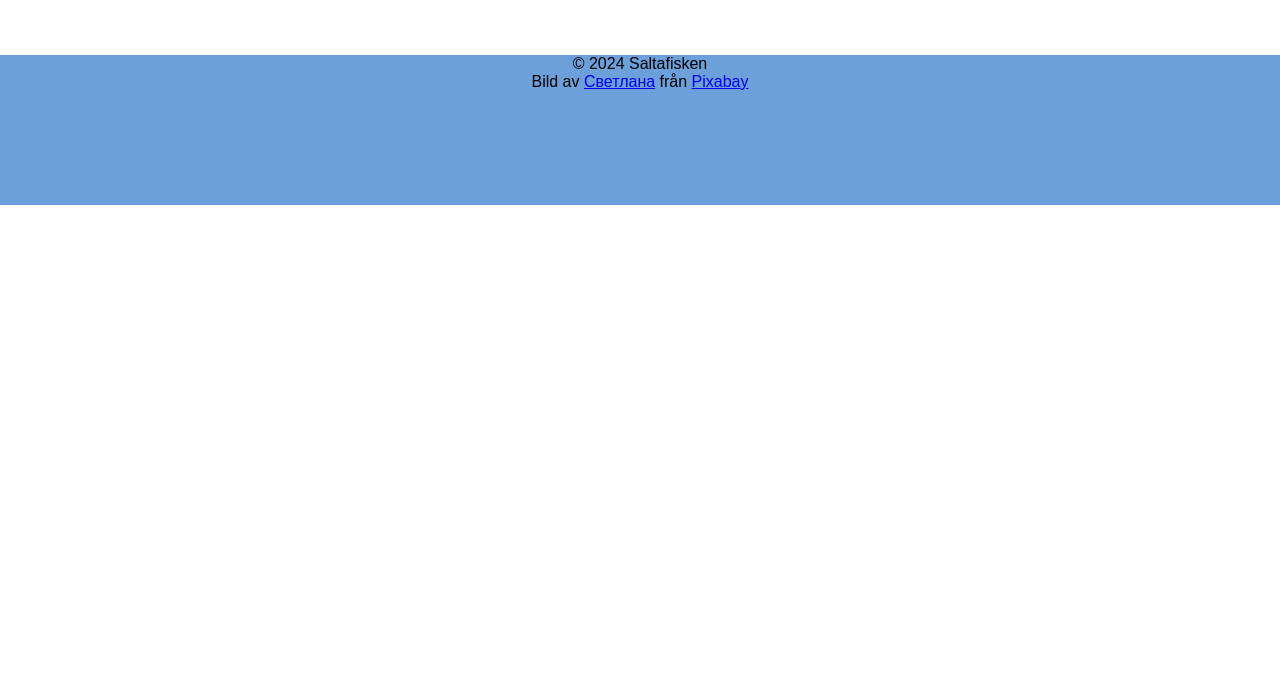
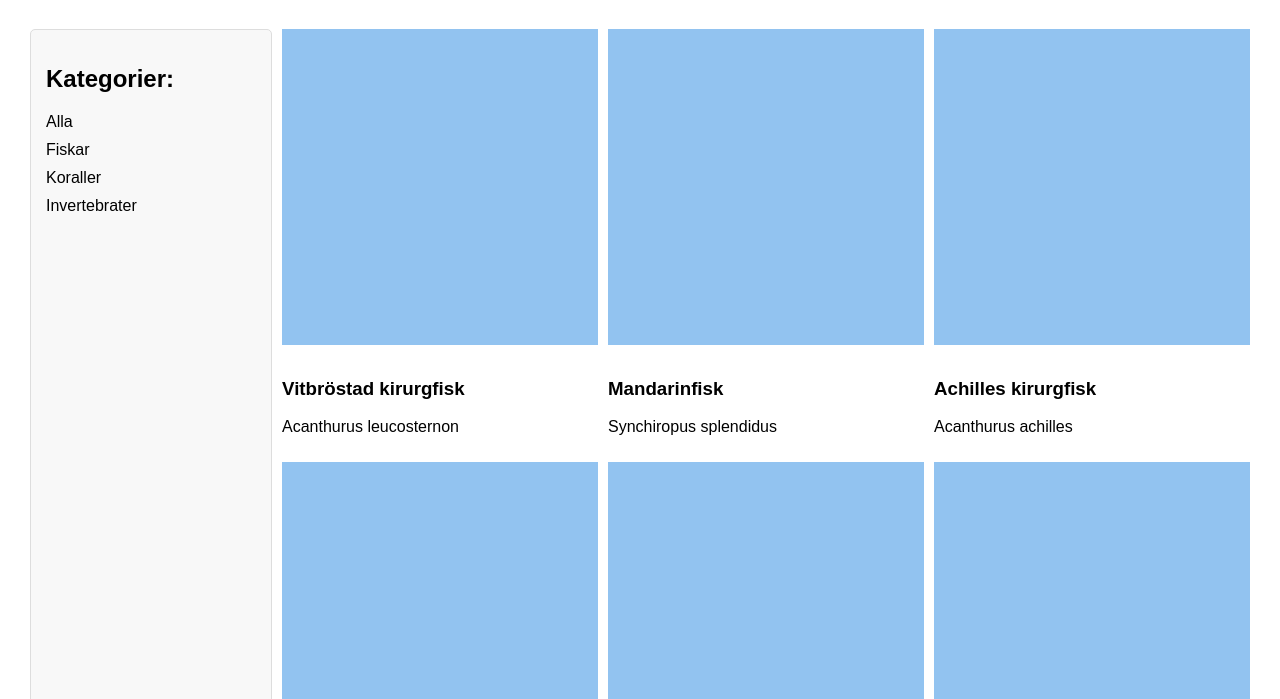
Before and after one commit to Anne-Lii/moment4_1_statisk, a plain HTML site: page products.html in a window 1280 px wide. Shown: the part 401-1100 px from the top of the page. Before the commit the page ends 800 px from the top, so only its background shows below. Drawn offline with Linux system fonts and the light colour scheme; placeholder pictures from the web are drawn by us.

Commit message:
lagt till en sidebar och produkter på products.html sidan samt javascript för att sortera på kategorierna, det funkar iunte ännu dock.

```diff
--- a/css/styles.css
+++ b/css/styles.css
@@ -29,6 +29,7 @@ header {
     position: absolute;
     bottom: 20px;
     border-radius: 5px;
+    z-index: 100;
 }
 
 .main_nav ul {
@@ -61,6 +62,8 @@ h1 {
 h2 {
     font-size: 24px;
 }
+
+/*Startsidan*/
 .section_index {
     font-size: 20px;
     width: 80%;
@@ -85,6 +88,7 @@ h2 {
     right: -55vw;
 }
 
+/*Nyhetssidan*/
 .news_article {
     width: 80%;
     max-width: 800px;
@@ -94,6 +98,58 @@ h2 {
     margin: 10px auto;
 }
 
+/*Produktsidan*/
+.product_grid {
+    display: grid;
+    grid-template-columns: 1fr 4fr;
+    gap: 10px;
+    padding: 10px;
+}
+
+.sidebar {
+    background-color: #f8f8f8;
+    padding: 15px;
+    border: 1px solid #ddd;
+    border-radius: 5px;
+}
+
+.sidebar ul {
+    list-style: none;
+    padding: 0;
+}
+
+.sidebar ul li {
+    margin: 10px 0 ;
+}
+
+.sidebar ul li a {
+    text-decoration: none;
+    color: black;
+}
+
+.sidebar ul li a:hover {
+    text-decoration: underline;
+}
+
+.products {
+    display: grid;
+    grid-template-columns: repeat(3, 1fr);
+    gap: 10px;
+}
+.product img {
+    width: 100%;
+    height: 0;
+    padding-bottom: 100%;
+    object-fit: cover;
+    background-color: #92c3f0;
+}
+
+.product img {
+    width: 100%;
+    height: 0;
+    margin-bottom: 10px;
+}
+/*Footer*/
 footer {
     position: relative;
     bottom: 0px;
--- /dev/null
+++ b/js/main.js
@@ -0,0 +1,22 @@
+//hämtar länkarna i sidomenyn på produktsidan
+const categoryLinks = document.querySelectorAll(".sidebar a");
+
+// Hämta alla produkter
+const products = document.querySelectorAll(".product");
+
+//Lägger till klick-event på kategorilänkarna
+categoryLinks.forEach(link =>{
+    link.addEventListener("click", (e) => {
+        e.preventDefault();//förhindrar standardlänk-klick
+        const category = e.target.textContent.toLowerCase();//Hämtar kategorin från länken
+
+        //Visa/Dölja produkter
+        products.forEach(product => {
+            if (category==="Alla" || product.CDATA_SECTION_NODE.category ===category) {
+                product.computedStyleMap.display = "block";//Visar matchande produkter
+            } else {
+                product.computedStyleMap.display = "none";//Döljer resten
+            }
+        });
+    });
+});
--- a/products.html
+++ b/products.html
@@ -1,15 +1,19 @@
 <!DOCTYPE html>
 <html lang="sv">
+
 <head>
     <meta charset="UTF-8">
     <meta name="viewport" content="width=device-width, initial-scale=1.0">
     <link rel="stylesheet" href="css/styles.css">
+    <script src="js/main.js" defer ></script>
     <title>Saltafisken | Produkter</title>
 </head>
+
 <body>
     <div class="container">
         <header>
-            <img src="images/butterfly-fish-3454404_1920.jpg" alt="header bild, chromis viridis fiskar och en rostratum i ett rev" class="header_image">
+            <img src="images/butterfly-fish-3454404_1920.jpg"
+                alt="header bild, chromis viridis fiskar och en rostratum i ett rev" class="header_image">
             <nav class="main_nav">
                 <ul>
                     <li><a href="index.html">Startsidan</a></li>
@@ -21,13 +25,84 @@
         </header>
         <main>
             <h1>Produkter</h1>
+            <div class="product_grid">
+
+                <aside class="sidebar">
+                    <h2>Kategorier:</h2>
+                    <ul>
+                        <li><a href="#">Alla</a></li>
+                        <li><a href="#">Fiskar</a></li>
+                        <li><a href="#">Koraller</a></li>
+                        <li><a href="#">Invertebrater</a></li>
+                    </ul>
+                </aside>
+
+                <section class="products">
+
+                    <div class="product" data-category="fish">
+                        <img src="https://via.placeholder.com/150" alt="helbild på vitbröstad kirurgfisk">
+                        <h3>Vitbröstad kirurgfisk</h3>
+                        <p>Acanthurus leucosternon</p>
+                    </div>
+                    <div class="product" data-category="fish">
+                        <img src="https://via.placeholder.com/150" alt="helbild på mandarinfisk med vackert mönster">
+                        <h3>Mandarinfisk</h3>
+                        <p>Synchiropus splendidus</p>
+                    </div>
+                    <div class="product" data-category="fish">
+                        <img src="https://via.placeholder.com/150" alt="svart kirurgfisk med orangea fenor med vita detaljer">
+                        <h3>Achilles kirurgfisk</h3>
+                        <p>Acanthurus achilles</p>
+                    </div>
+                    <div class="product" data-category="fish">
+                        <img src="https://via.placeholder.com/150" alt="mettalic blå/grön fisk">
+                        <h3>Blå chromis</h3>
+                        <p>Chromis viridis</p>
+                    </div>
+                    <div class="product" data-category="fish">
+                        <img src="https://via.placeholder.com/150" alt="Blå fisk med gul stjärtfena">
+                        <h3>Palettkirurg</h3>
+                        <p>Paracanthurus hepatus</p>
+                    </div>
+                    <div class="product" data-category="fish">
+                        <img src="https://via.placeholder.com/150" alt="orange fisk med vita breda vertikala ränder">
+                        <h3>Clownfisk</h3>
+                        <p>Amphiprion ocellaris</p>
+                    </div>
+                    <div class="product" data-category="coral">
+                        <img src="https://via.placeholder.com/150" alt="">
+                        <h3>Caliendrum korall</h3>
+                        <p>Seriatopora caliendrum</p>
+                    </div>
+                    <div class="product" data-category="coral">
+                        <img src="https://via.placeholder.com/150" alt="">
+                        <h3>Hystrix korall</h3>
+                        <p>Seriatopora hystrix</p>
+                    </div>
+                    <div class="product" data-category="coral">
+                        <img src="https://via.placeholder.com/150" alt="">
+                        <h3>Solkorall</h3>
+                        <p>Tubastrea faulkneri</p>
+                    </div>
+                    <div class="product" data-category="invert">
+                        <img src="https://via.placeholder.com/150" alt="">
+                        <h3>Turbosnigel</h3>
+                        <p>Turbo brunneus</p>
+                    </div>
+
+                </section>
+            </div>
         </main>
         <footer>
             <p>&copy; 2024 Saltafisken<br>
-                Bild av <a href="https://pixabay.com/sv/users/zoosnow-3355789/?utm_source=link-attribution&utm_medium=referral&utm_campaign=image&utm_content=3454404">Светлана</a> från <a href="https://pixabay.com/sv//?utm_source=link-attribution&utm_medium=referral&utm_campaign=image&utm_content=3454404">Pixabay</a>
+                Bild av <a
+                    href="https://pixabay.com/sv/users/zoosnow-3355789/?utm_source=link-attribution&utm_medium=referral&utm_campaign=image&utm_content=3454404">Светлана</a>
+                från <a
+                    href="https://pixabay.com/sv//?utm_source=link-attribution&utm_medium=referral&utm_campaign=image&utm_content=3454404">Pixabay</a>
             </p>
 
         </footer>
     </div>
 </body>
+
 </html>
```
Also changed, not shown: images/splendidus.jpg (added), 2 other files.
